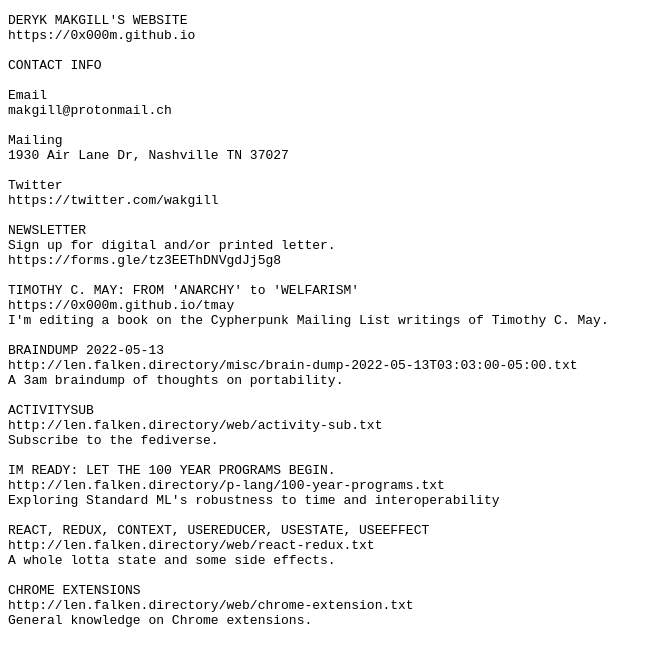
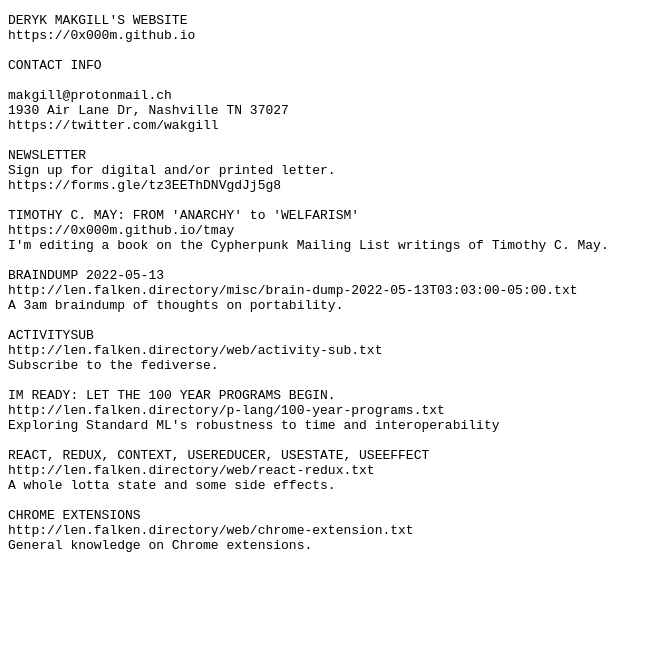
Before and after one commit to 0x000m/0x000m.github.io, a Jekyll site: the page built from index.md, in a window 1280 px wide. Shown: the top 666 px of the page, without its empty margins (0-655 px from the left). Built offline with Jekyll 4.4.1, drawn with Linux system fonts in a browser that asks for light colours.

Commit message:
Update index.md

```diff
--- a/index.md
+++ b/index.md
@@ -8,13 +8,8 @@
 
 CONTACT INFO
 
-Email
 makgill@protonmail.ch
-
-Mailing
 1930 Air Lane Dr, Nashville TN 37027
-
-Twitter
 https://twitter.com/wakgill
 
 NEWSLETTER
```
